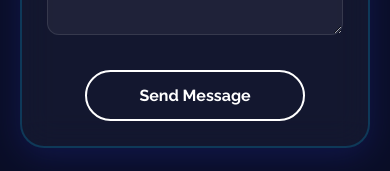
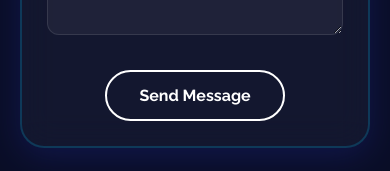
Before and after one commit to code1word/dhruv-yalamanchi, a React (Vite) app: page / in a window 390 px wide. Shown: the part 9286-9457 px from the top of the page. Built offline with nearby package versions, Linux system fonts and the light colour scheme.

Commit message:
fix: correct submit button width on mobile

```diff
--- a/src/components/ContactMe/ContactMe.css
+++ b/src/components/ContactMe/ContactMe.css
@@ -604,7 +604,10 @@ form {
   }
 
   .contact-btn {
-    width: 100%;
+    width: fit-content;
+    margin: 10px auto 0 auto;
+    align-self: center;
+    display: inline-flex;
     justify-content: center;
   }
 
```
